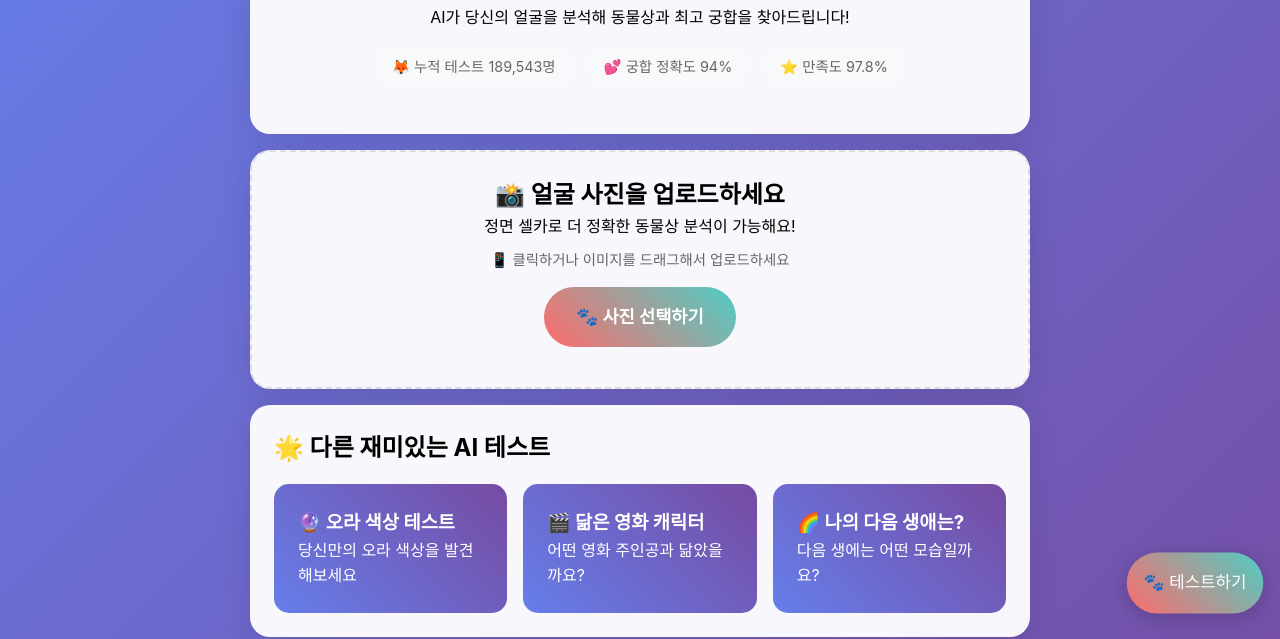
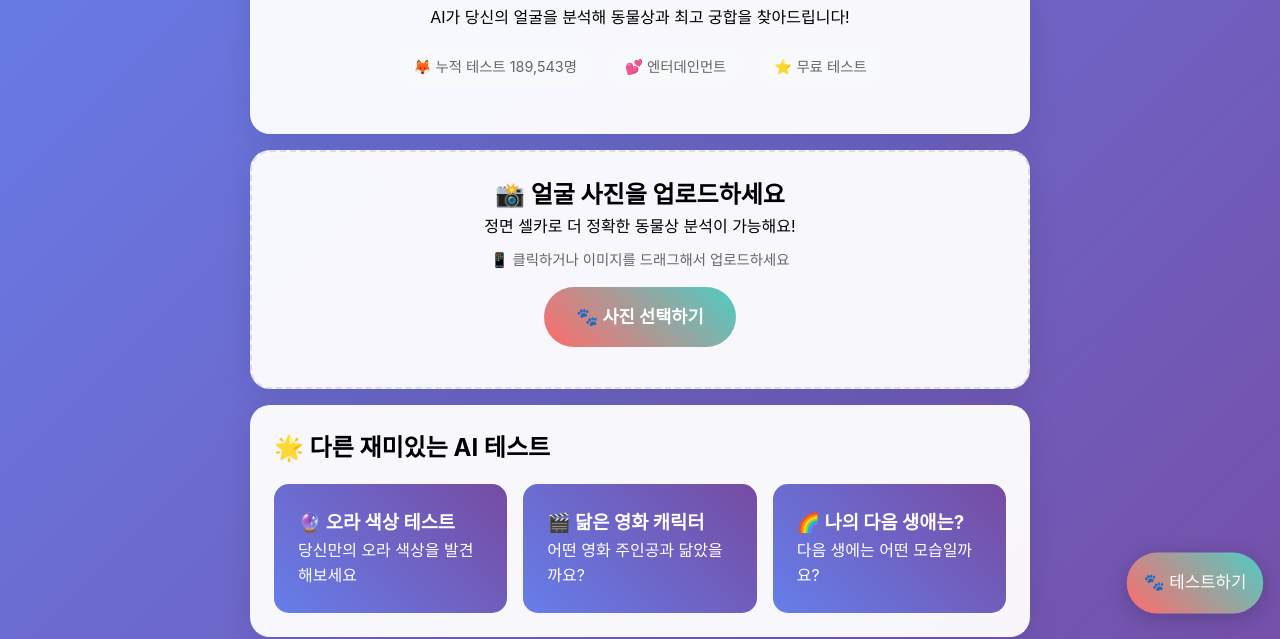
Before and after one commit to BYEONGJUJO/myanimalface, a website: page index.html in a window 1280 px wide. Shown: the part 168-807 px from the top of the page. Drawn offline with Linux system fonts and the light colour scheme.

Commit message:
Update index.html

```diff
--- a/index.html
+++ b/index.html
@@ -393,8 +393,8 @@
             <p>AI가 당신의 얼굴을 분석해 동물상과 최고 궁합을 찾아드립니다!</p>
             <div class="stats">
                 <span class="stat-item">🦊 누적 테스트 189,543명</span>
-                <span class="stat-item">💕 궁합 정확도 94%</span>
-                <span class="stat-item">⭐ 만족도 97.8%</span>
+                <span class="stat-item">💕 엔터데인먼트</span>
+                <span class="stat-item">⭐ 무료 테스트</span>
             </div>
         </div>
 
```
